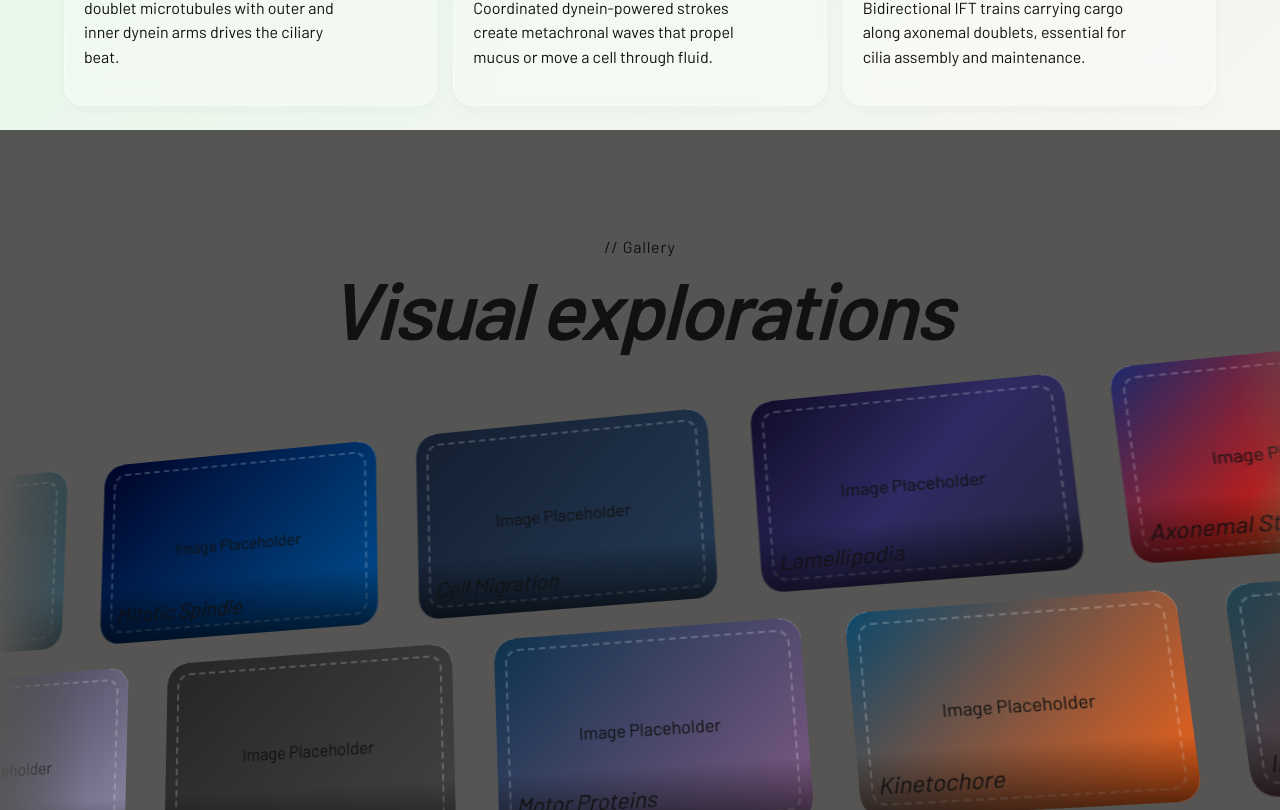
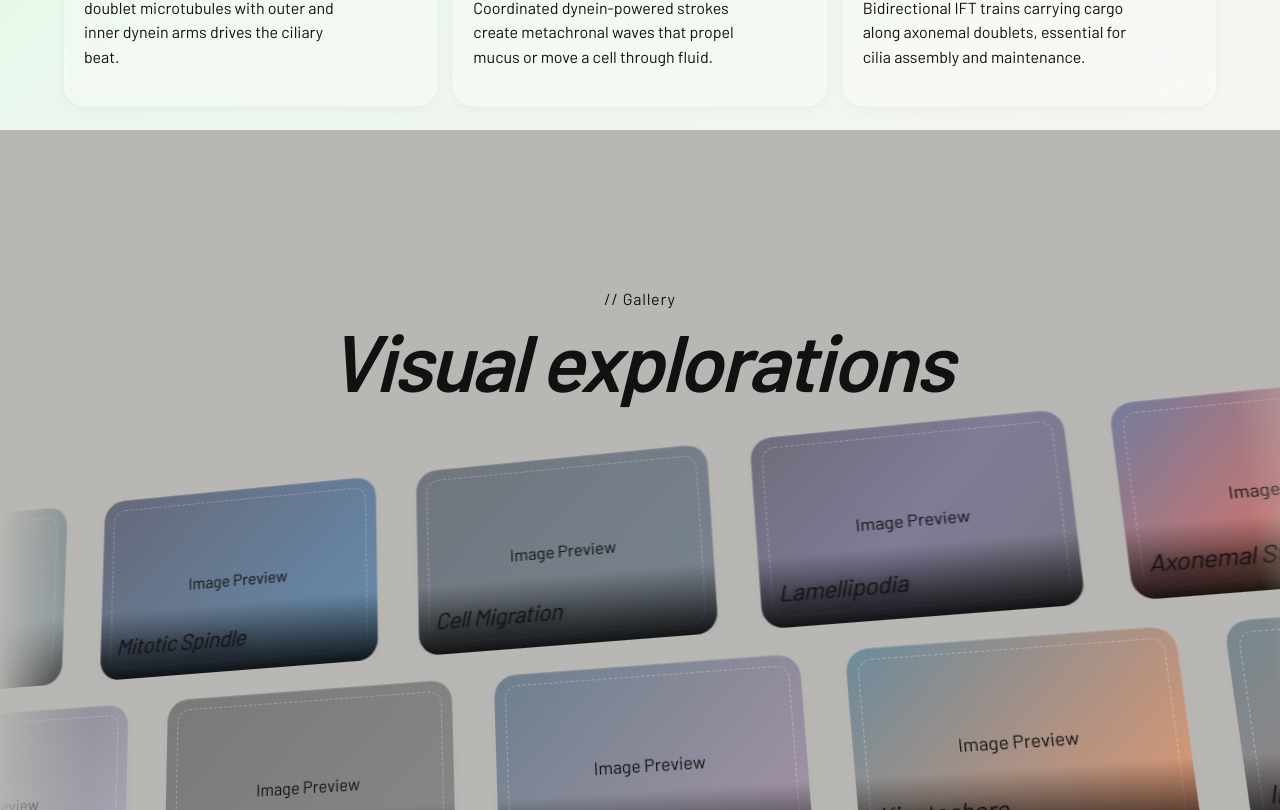
Before and after one commit to plum45/ruji, a React (Vite) app: page / in a window 1280 px wide. Shown: the part 7070-7880 px from the top of the page. Built offline with nearby package versions, Linux system fonts and the light colour scheme; a web font is replaced by a local one.

Commit message:
Brighten GallerySection background and enhance card glassmorphism styling

```diff
--- a/src/components/GallerySection.tsx
+++ b/src/components/GallerySection.tsx
@@ -38,12 +38,23 @@ function Card({ label, gradient }: { label: string; gradient: string }) {
         borderRadius: '1.25rem',
         overflow: 'hidden',
         position: 'relative',
-        boxShadow: '-10px 15px 30px rgba(0, 0, 0, 0.6), inset 0 1px 1px rgba(255, 255, 255, 0.3)',
+        backdropFilter: 'blur(12px)',
+        WebkitBackdropFilter: 'blur(12px)',
+        boxShadow: '0 12px 32px rgba(0, 0, 0, 0.3), inset 0 1px 1px rgba(255, 255, 255, 0.3)',
       }}
     >
-      <div style={{ background: gradient, width: '100%', height: '100%', position: 'absolute', inset: 0 }} />
-      <div style={{ position: 'absolute', inset: 0, border: '2px dashed rgba(255,255,255,0.2)', margin: '10px', borderRadius: '0.75rem', display: 'flex', alignItems: 'center', justifyContent: 'center' }}>
-        <span className="font-body text-white/30 text-xs">Image Placeholder</span>
+      <div
+        style={{
+          background: gradient,
+          width: '100%',
+          height: '100%',
+          position: 'absolute',
+          inset: 0,
+          opacity: 0.5, // Semi-transparent for colored glass look
+        }}
+      />
+      <div style={{ position: 'absolute', inset: 0, border: '1.5px dashed rgba(255,255,255,0.25)', margin: '10px', borderRadius: '0.75rem', display: 'flex', alignItems: 'center', justifyContent: 'center' }}>
+        <span className="font-body text-white/40 text-xs font-medium">Image Preview</span>
       </div>
       <div
         style={{
@@ -51,11 +62,11 @@ function Card({ label, gradient }: { label: string; gradient: string }) {
           bottom: 0,
           left: 0,
           right: 0,
-          padding: '1rem',
-          background: 'linear-gradient(transparent, rgba(0,0,0,0.6))',
+          padding: '1.25rem 1rem',
+          background: 'linear-gradient(transparent, rgba(0,0,0,0.85))',
         }}
       >
-        <span className="font-heading text-white" style={{ fontStyle: 'italic', fontSize: '1.25rem' }}>
+        <span className="font-heading text-white font-medium" style={{ fontStyle: 'italic', fontSize: '1.35rem', letterSpacing: '-0.02em', textShadow: '0 2px 8px rgba(0,0,0,0.5)' }}>
           {label}
         </span>
       </div>
@@ -83,12 +94,20 @@ export default function GallerySection() {
         src="https://www.dropbox.com/scl/fi/h5k8xh5dfoaq74ofehpne/3D_glass_sculpture_fluid_motion_202606271449.mp4?rlkey=1grlebvruxp2pqz628uf7ixh9&raw=1"
         style={{ position: 'absolute', inset: 0, width: '100%', height: '100%', objectFit: 'cover', zIndex: 0 }}
       />
-      <div style={{ position: 'absolute', inset: 0, background: 'rgba(0,0,0,0.65)', zIndex: 1 }} />
+      <div style={{ position: 'absolute', inset: 0, background: 'rgba(0,0,0,0.25)', zIndex: 1 }} />
 
       {/* Header */}
       <motion.div
         {...FADE_UP(0)}
-        style={{ position: 'relative', zIndex: 10, textAlign: 'center', marginBottom: '3rem', paddingLeft: '1rem', paddingRight: '1rem' }}
+        style={{
+          position: 'relative',
+          zIndex: 10,
+          textAlign: 'center',
+          marginBottom: '2rem',
+          paddingTop: '5.5rem', // Prevent Navbar overlapping
+          paddingLeft: '1rem',
+          paddingRight: '1rem'
+        }}
       >
         <p className="font-body text-white/80 text-sm" style={{ marginBottom: '1rem', letterSpacing: '0.05em' }}>
           // Gallery
```
